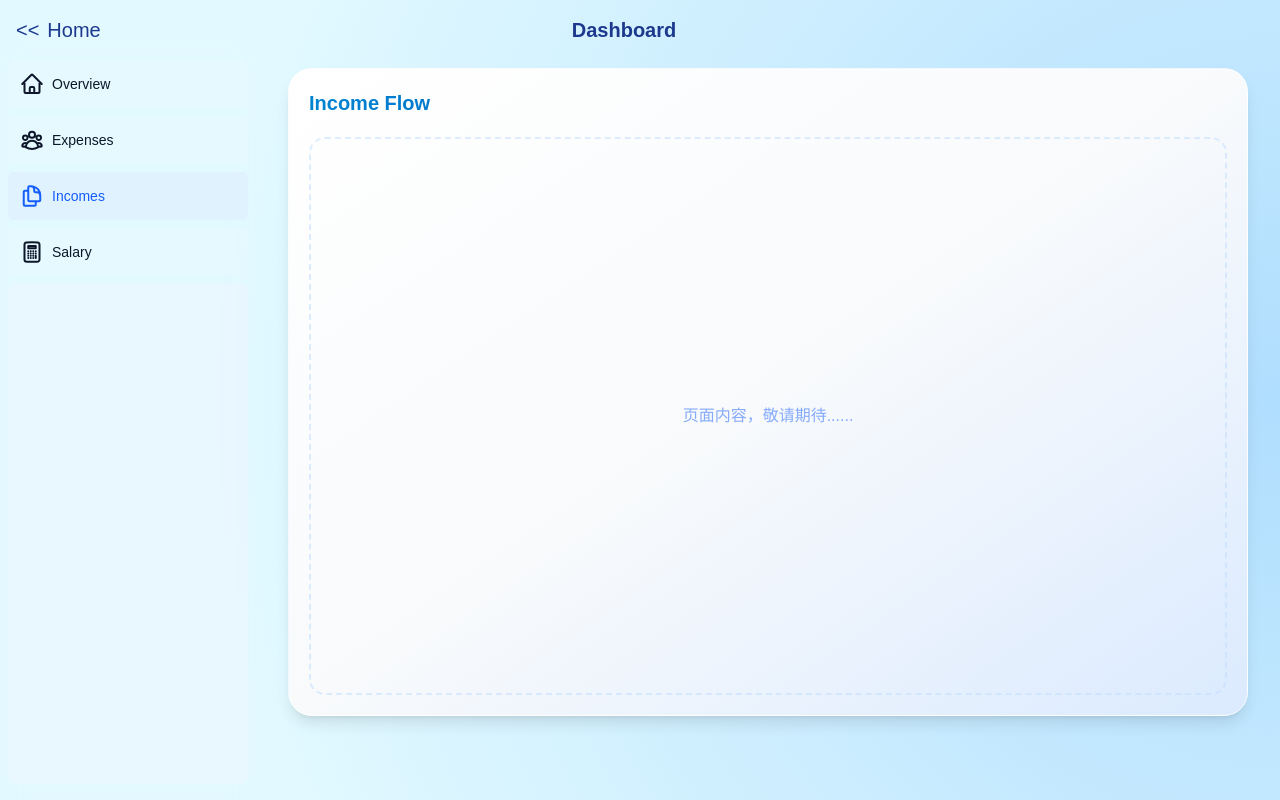
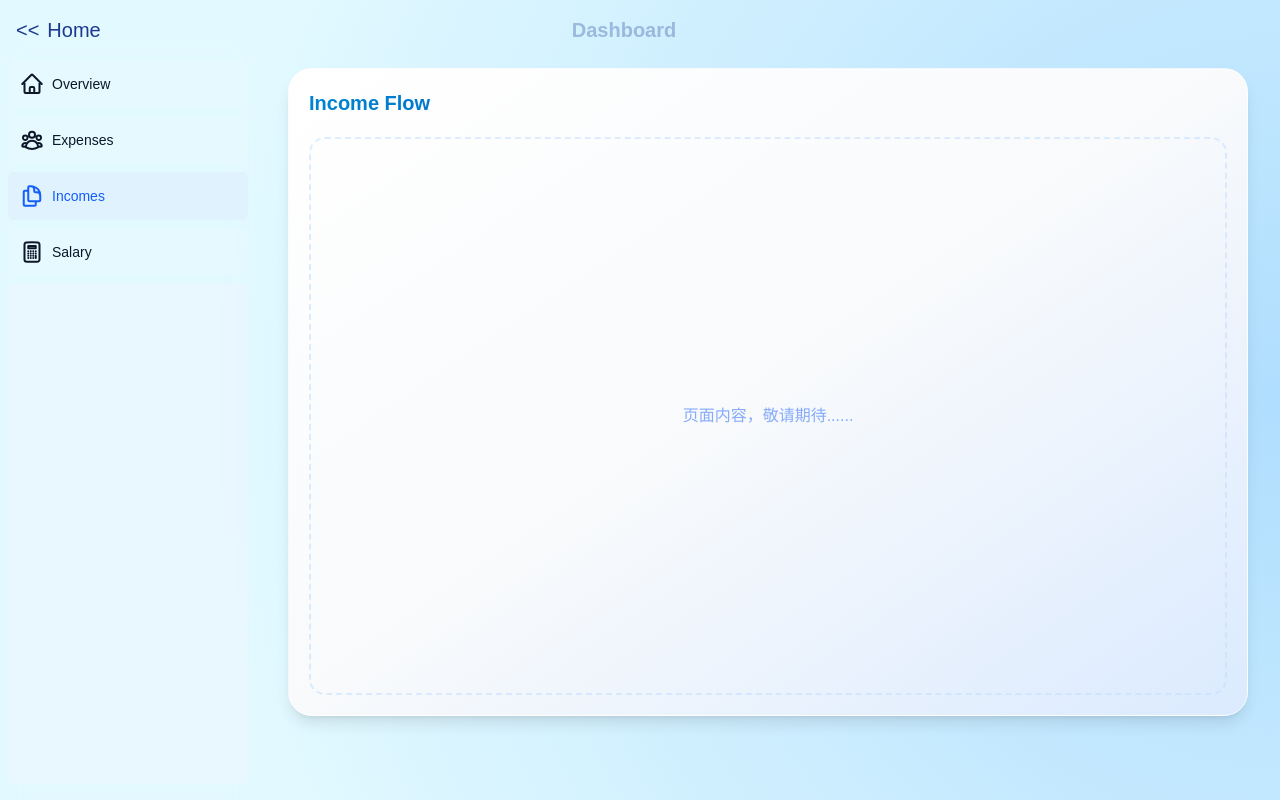
Before and after one commit to Rain045/bill-notion, a Next.js app: page /dashboard/incomes in a window 1280 px wide. Built offline with nearby package versions, Linux system fonts and the light colour scheme; a web font is replaced by a local one.

Commit message:
Updated title font

```diff
--- a/app/dashboard/layout.tsx
+++ b/app/dashboard/layout.tsx
@@ -16,7 +16,7 @@ export default function DashboardLayout({ children }: { children: React.ReactNod
 
             {/* 中间：占 1/3 */}
             <div className="flex justify-center items-center min-w-0">
-                <h1 className="text-xl font-bold text-blue-900 dark:text-white mb-0 pt-4 md:pt-4 whitespace-nowrap">
+                <h1 className="text-xl font-bold text-blue-900/30 dark:text-white/30 mb-0 pt-4 md:pt-4 whitespace-nowrap">
                 Dashboard
                 </h1>
             </div>
--- a/app/money_track/layout.tsx
+++ b/app/money_track/layout.tsx
@@ -16,8 +16,8 @@ export default function MoneyTrackLayout({ children }: { children: React.ReactNo
 
             {/* 中间：占 1/3 */}
             <div className="flex justify-center items-center min-w-0">
-                <h1 className="text-xl font-bold text-blue-900 dark:text-white mb-0 pt-4 md:pt-4 whitespace-nowrap">
-                Money Track
+                <h1 className="text-xl font-bold text-blue-900/30 dark:text-white/30 mb-0 pt-4 md:pt-4 whitespace-nowrap">
+                    Money Track
                 </h1>
             </div>
 
```
